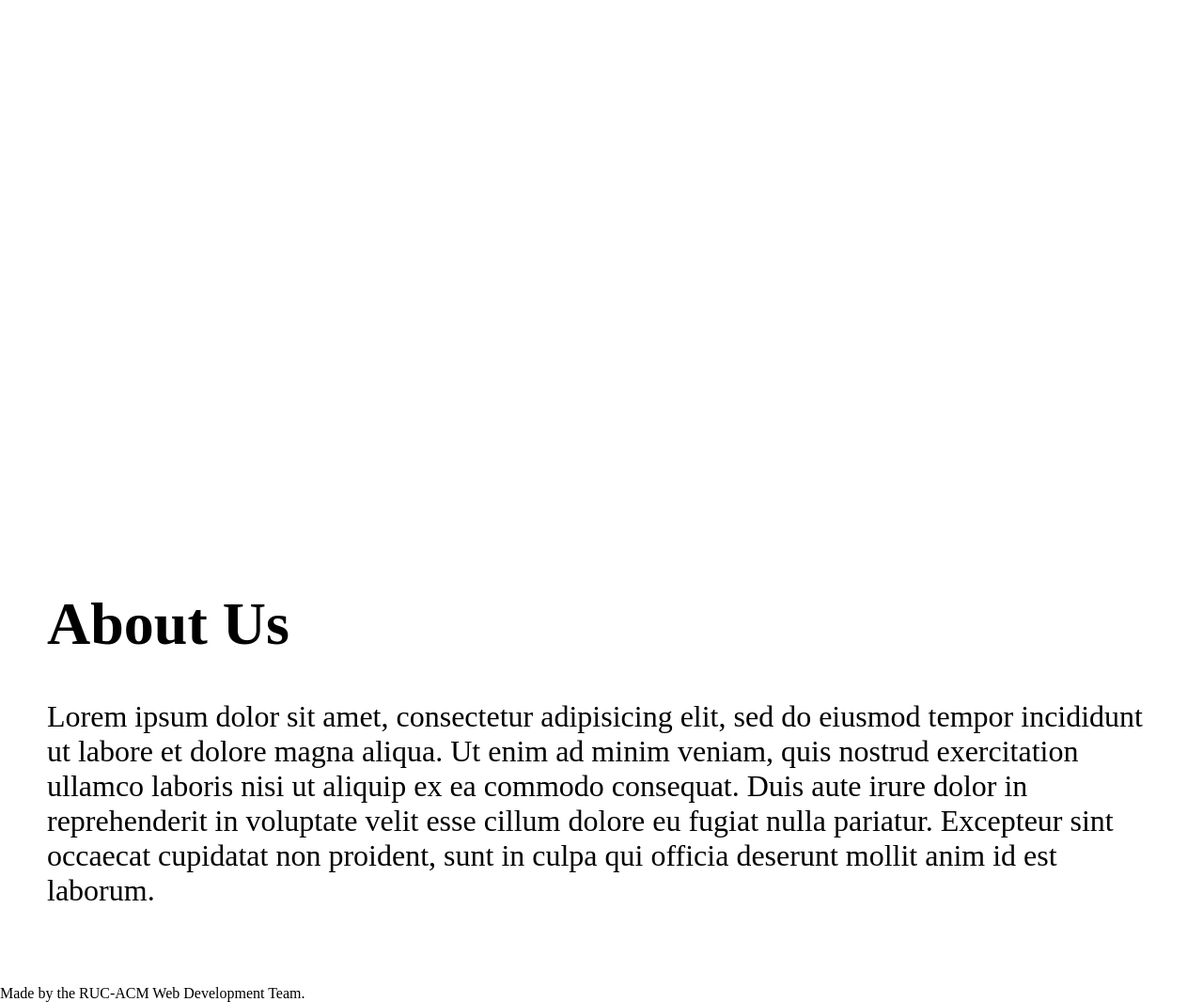
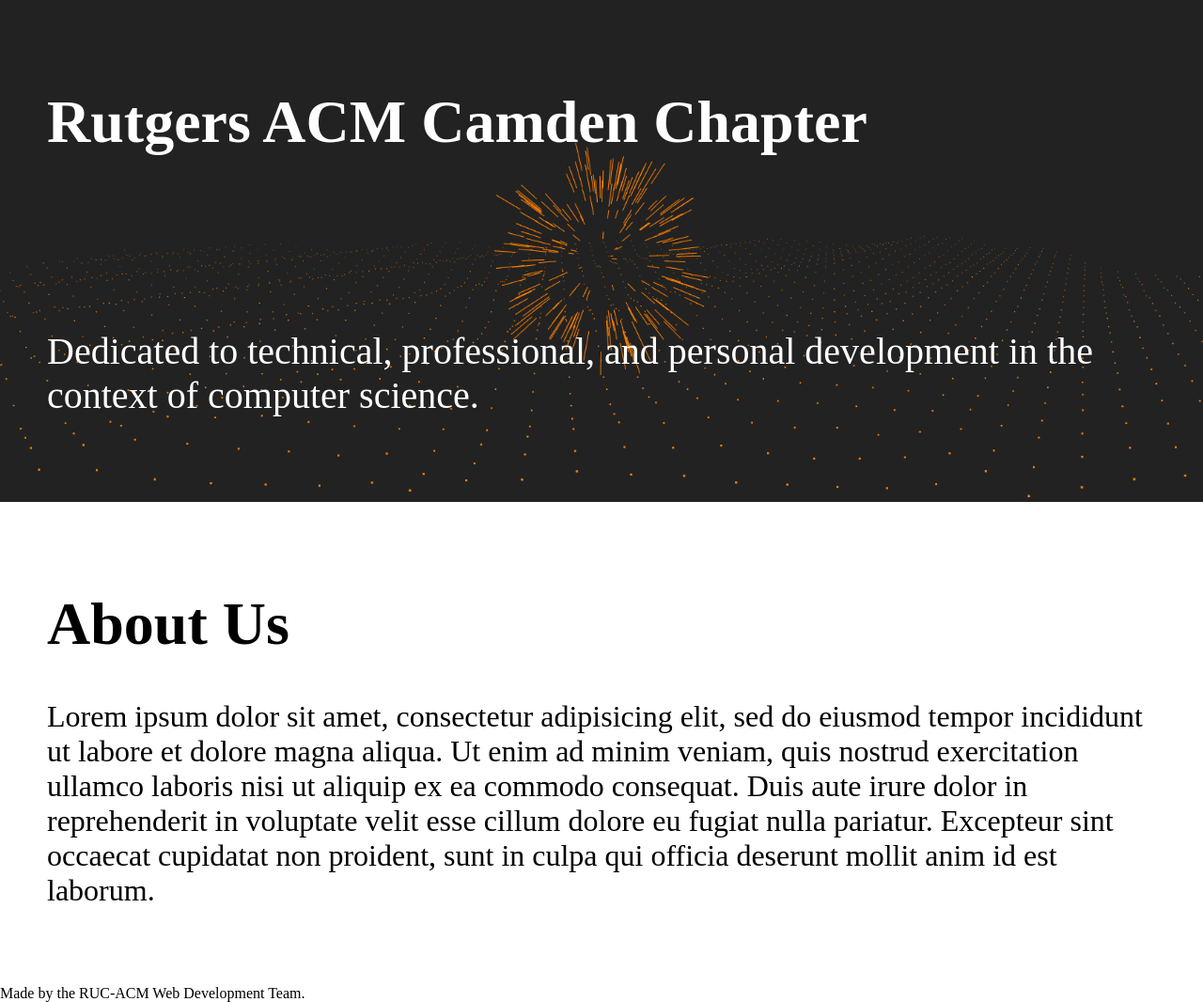
Before and after one commit to rutgersacm/ruc-acm, a Flask app: page / in a window 1280 px wide. Shown: the part 94-1160 px from the top of the page at 94% size. Run offline with Flask 2, Linux system fonts and the light colour scheme; some libraries are stand-ins or nearby versions.

Commit message:
Fix live background not showing up.

```diff
--- a/app/static/css/master.css
+++ b/app/static/css/master.css
@@ -1,5 +1,5 @@
 :root {
-  --mainSplash: url('https://external-content.duckduckgo.com/iu/?u=https%3A%2F%2Fcdn.wallpapersafari.com%2F95%2F51%2F1R6GT3.jpg&f=1&nofb=1');
+  --mainSplash: url('../images/background.png');
 
   --color1: rgba(0, 0, 0, 0.2);
   --color2: rgba(0, 0, 0, 0.6);
@@ -64,6 +64,7 @@
 .splash-main {
   min-height: 100%;
   width: 100%;
+  background-image: var(--mainSplash);
   background-position: center;
   background-repeat: no-repeat;
   background-size:cover;
--- a/app/templates/index.html
+++ b/app/templates/index.html
@@ -7,7 +7,7 @@
     <h1 class="title">Rutgers ACM Camden Chapter</h1>
   </div>
   <div class="content">
-    <h3 class="tagline">Dedicated to technical, professional, and personal development in the context of computer science.</h2>
+    <h3 class="tagline">Dedicated to technical, professional, and personal development in the context of computer science.</h3>
   </div>
 </div>
 <div class="content">
```
Also changed, not shown: app/static/images/background.png (added).
